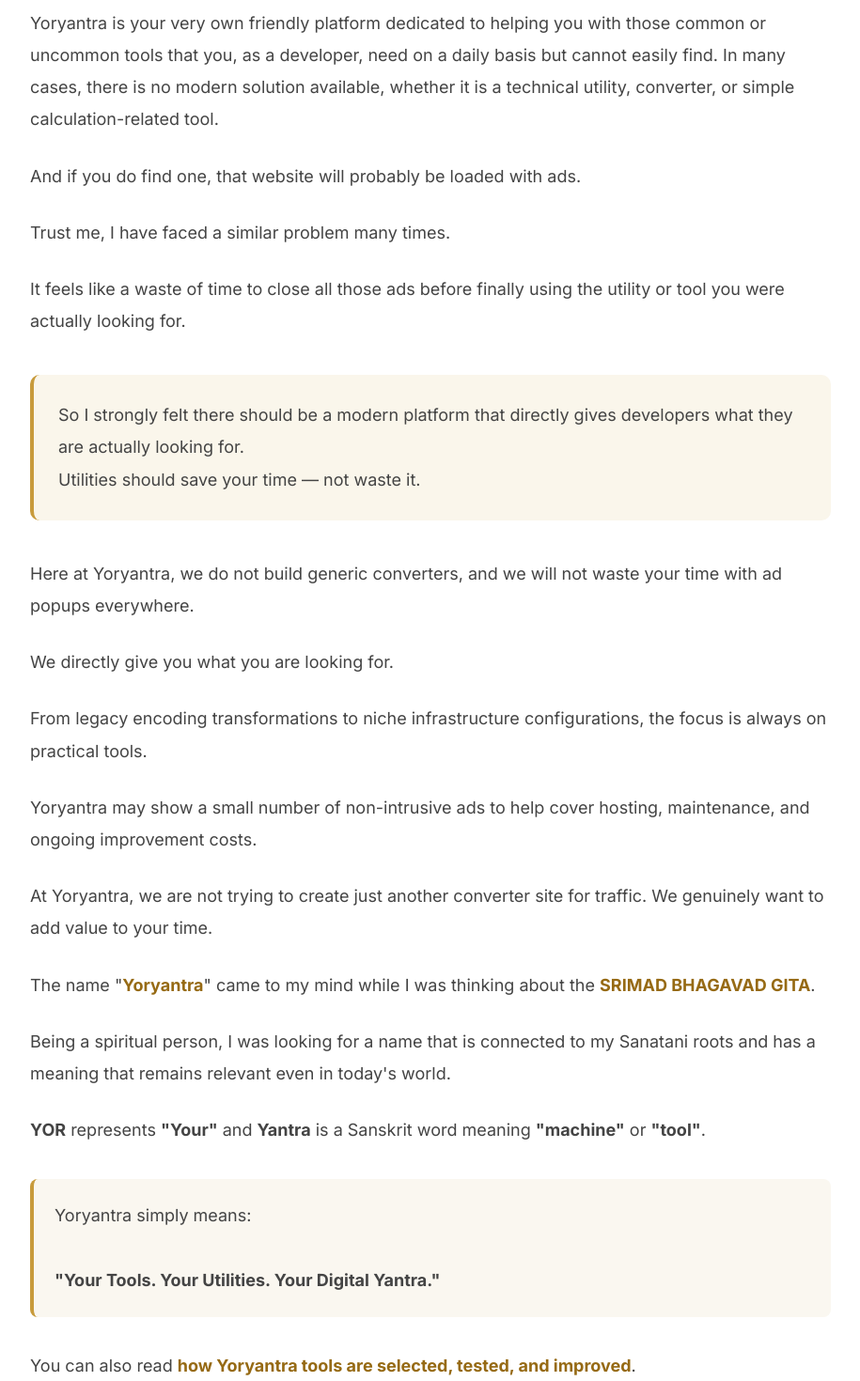
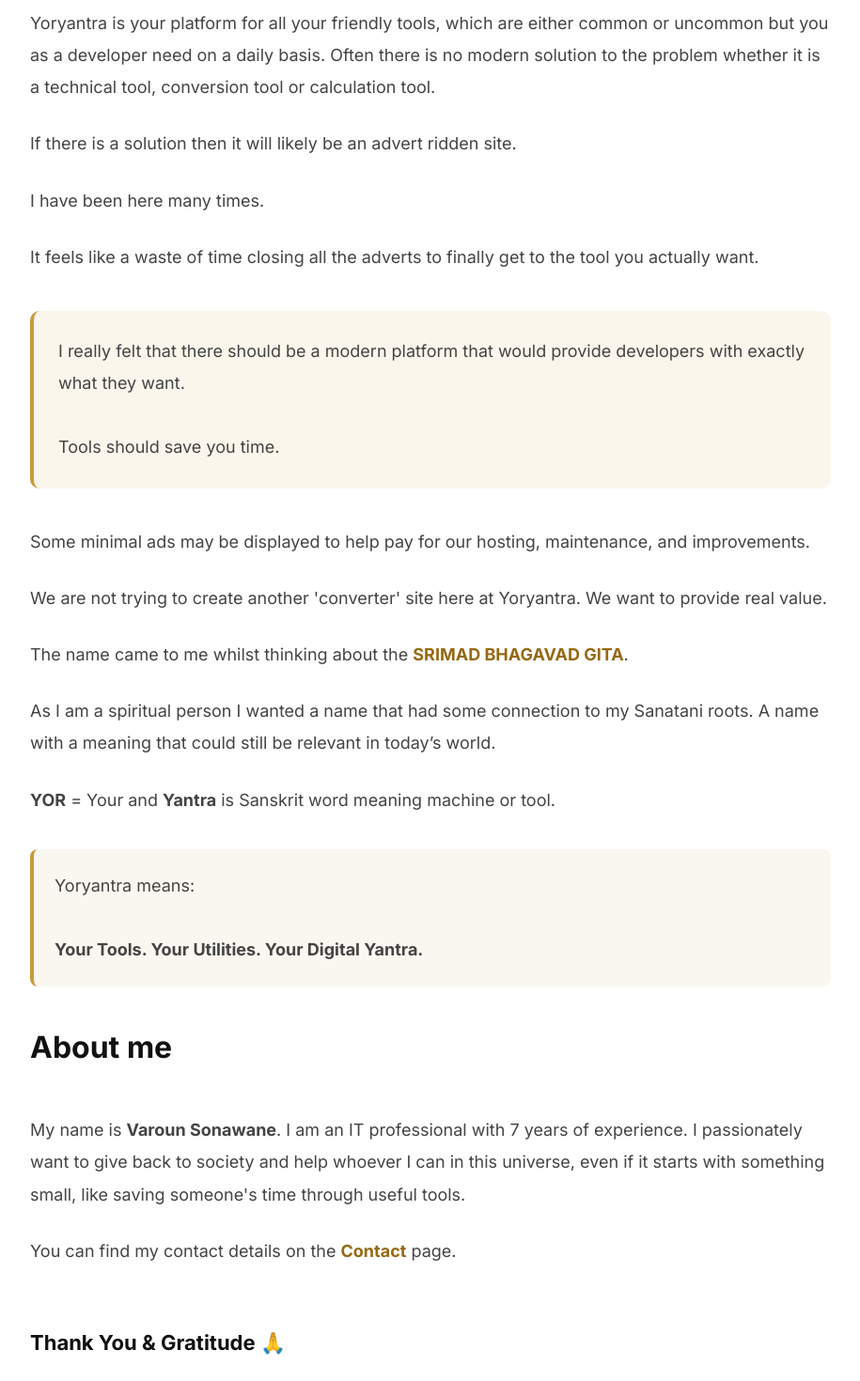
Before and after one commit to vaarunsonawwane-ops/yoryantra-new, a Next.js app: page /about in a window 1280 px wide. Shown: the part 260-1730 px from the top of the page at 94% size, without its empty margins (182-1097 px from the left). Built offline with nearby package versions, Linux system fonts and the light colour scheme.

Commit message:
About page, Blog page

```diff
--- a/app/about/page.tsx
+++ b/app/about/page.tsx
@@ -14,118 +14,79 @@ export default function AboutPage() {
   return (
     <main className="bg-white text-[#222]">
       <div className="max-w-[900px] mx-auto px-6 py-[70px] leading-[1.9]">
-
-
         <h1 className="text-[34px] md:text-[42px] font-bold text-[#111] mb-[45px]">
           About Yoryantra
         </h1>
 
         <p className="text-[17px] md:text-[18px] text-[#444] mb-[26px]">
-          Yoryantra is your very own friendly platform dedicated to helping you with those common or uncommon tools that you, as a developer, need on a daily basis but cannot easily find. In many cases, there is no modern solution available, whether it is a technical utility, converter, or simple calculation-related tool.
+          Yoryantra is your platform for all your friendly tools, which are either common or uncommon but you as a developer need on a daily basis. Often there is no modern solution to the problem whether it is a technical tool, conversion tool or calculation tool.
         </p>
 
         <p className="text-[17px] md:text-[18px] text-[#444] mb-[26px]">
-          And if you do find one, that website will probably be loaded with ads.
+          If there is a solution then it will likely be an advert ridden site.
         </p>
 
         <p className="text-[17px] md:text-[18px] text-[#444] mb-[26px]">
-          Trust me, I have faced a similar problem many times.
+          I have been here many times.
         </p>
 
         <p className="text-[17px] md:text-[18px] text-[#444] mb-[26px]">
-          It feels like a waste of time to close all those ads before finally using the utility or tool you were actually looking for.
+          It feels like a waste of time closing all the adverts to finally get to the tool you actually want.
         </p>
 
         <div className="my-[40px] p-[26px] bg-[#faf6eb] border-l-[4px] border-[#c89b3c] rounded-[10px]">
           <p className="text-[17px] md:text-[18px] text-[#444] mb-0">
-            So I strongly felt there should be a modern platform that directly gives developers what they are actually looking for.
+            I really felt that there should be a modern platform that would provide developers with exactly what they want.
             <br />
-            Utilities should save your time — not waste it.
+            <br />
+            Tools should save you time.
           </p>
         </div>
 
         <p className="text-[17px] md:text-[18px] text-[#444] mb-[26px]">
-          Here at Yoryantra, we do not build generic converters, and we will not waste your time with ad popups everywhere.
+          Some minimal ads may be displayed to help pay for our hosting, maintenance, and improvements.
         </p>
 
         <p className="text-[17px] md:text-[18px] text-[#444] mb-[26px]">
-          We directly give you what you are looking for.
+          We are not trying to create another &apos;converter&apos; site here at Yoryantra. We want to provide real value.
         </p>
 
         <p className="text-[17px] md:text-[18px] text-[#444] mb-[26px]">
-          From legacy encoding transformations to niche infrastructure configurations, the focus is always on practical tools.
+          The name came to me whilst thinking about the <span className="text-[var(--gold-text)] font-bold">SRIMAD BHAGAVAD GITA</span>.
         </p>
 
         <p className="text-[17px] md:text-[18px] text-[#444] mb-[26px]">
-          Yoryantra may show a small number of non-intrusive ads to help cover hosting, maintenance, and ongoing improvement costs.
+          As I am a spiritual person I wanted a name that had some connection to my Sanatani roots. A name with a meaning that could still be relevant in today’s world.
         </p>
 
         <p className="text-[17px] md:text-[18px] text-[#444] mb-[26px]">
-          At Yoryantra, we are not trying to create just another converter site for traffic. We genuinely want to add value to your time.
-        </p>
-
-        <p className="text-[17px] md:text-[18px] text-[#444] mb-[26px]">
-          The name &quot;
-          <span className="text-[var(--gold-text)] font-bold">Yoryantra</span>
-          &quot; came to my mind while I was thinking about the{" "}
-          <span className="text-[var(--gold-text)] font-bold">
-            SRIMAD BHAGAVAD GITA
-          </span>.
-        </p>
-
-        <p className="text-[17px] md:text-[18px] text-[#444] mb-[26px]">
-          Being a spiritual person, I was looking for a name that is connected to my Sanatani roots and has a meaning that remains relevant even in today&apos;s world.
-        </p>
-
-        <p className="text-[17px] md:text-[18px] text-[#444] mb-[26px]">
-          <strong>YOR</strong> represents <strong>&quot;Your&quot;</strong> and{" "}
-          <strong>Yantra</strong> is a Sanskrit word meaning{" "}
-          <strong>&quot;machine&quot;</strong> or <strong>&quot;tool&quot;</strong>.
+          <strong>YOR</strong> = Your and <strong>Yantra</strong> is Sanskrit word meaning machine or tool.
         </p>
 
         <div className="bg-[#faf7f0] border-l-[4px] border-[#c89b3c] p-[22px] rounded-[8px] my-[35px] text-[17px] md:text-[18px] text-[#444]">
-          Yoryantra simply means:
+          Yoryantra means:
           <br />
           <br />
-          <strong>&quot;Your Tools. Your Utilities. Your Digital Yantra.&quot;</strong>
+          <strong>Your Tools. Your Utilities. Your Digital Yantra.</strong>
         </div>
-
-        <p className="text-[17px] md:text-[18px] text-[#444] mb-[26px]">
-          You can also read{" "}
-          <a
-            href="/how-yoryantra-tools-are-built"
-            className="text-[var(--gold-text)] font-bold hover:underline"
-          >
-            how Yoryantra tools are selected, tested, and improved
-          </a>
-          .
-        </p>
 
         <div>
           <h2 className="text-[28px] md:text-[32px] font-bold text-[#111] mb-[30px]">
-            About Me
+            About me
           </h2>
 
           <p className="mt-[40px] text-[17px] md:text-[18px] text-[#444] mb-[26px]">
-            I am <strong>Varoun Sonawane</strong>, an IT professional with 7 years of experience across multiple industries. I passionately want to give back to society and help whoever I can in this universe, even if it starts with something small, like saving someone&apos;s time through useful tools.
+            My name is <strong>Varoun Sonawane</strong>. I am an IT professional with 7 years of experience. I passionately want to give back to society and help whoever I can in this universe, even if it starts with something small, like saving someone&apos;s time through useful tools.
           </p>
 
           <p className="text-[17px] md:text-[18px] text-[#444] mb-[26px]">
-            You can find my contact details on the{" "}
-            <a
-              href="/contact"
-              className="text-[var(--gold-text)] font-bold hover:underline"
-            >
-              Contact
-            </a>{" "}
-            page.
+            You can find my contact details on the <a href="/contact" className="text-[var(--gold-text)] font-bold hover:underline">Contact</a> page.
           </p>
         </div>
 
         <div className="mt-[60px] text-[22px] font-bold text-[#111]">
-          Thank You & Gratitude 🙏
+          Thank You &amp; Gratitude 🙏
         </div>
-
       </div>
     </main>
   );
--- a/app/blog/page.tsx
+++ b/app/blog/page.tsx
@@ -36,9 +36,9 @@ export default function BlogIndex() {
         <span aria-current="page">Blog</span>
       </nav>
       <header className="mb-10 mt-7 max-w-3xl">
-        <h1 className="text-3xl font-bold leading-tight text-gray-900 sm:text-4xl">Technical guides and explanations</h1>
+        <h1 className="text-3xl font-bold leading-tight text-gray-900 sm:text-4xl">Technical Articles</h1>
         <p className="mt-4 text-base leading-7 text-gray-700">
-          Understand what a tool result means, diagnose failures, and choose the next step in a technical workflow.
+          Articles on technical topics, common issues and troubleshooting. With examples that can be applied to your work.
         </p>
         {!BLOG_RELEASE_ENABLED && (
           <p className="yoryantra-blog-preview-note mt-4 px-4 py-3 text-sm" role="status">
```
